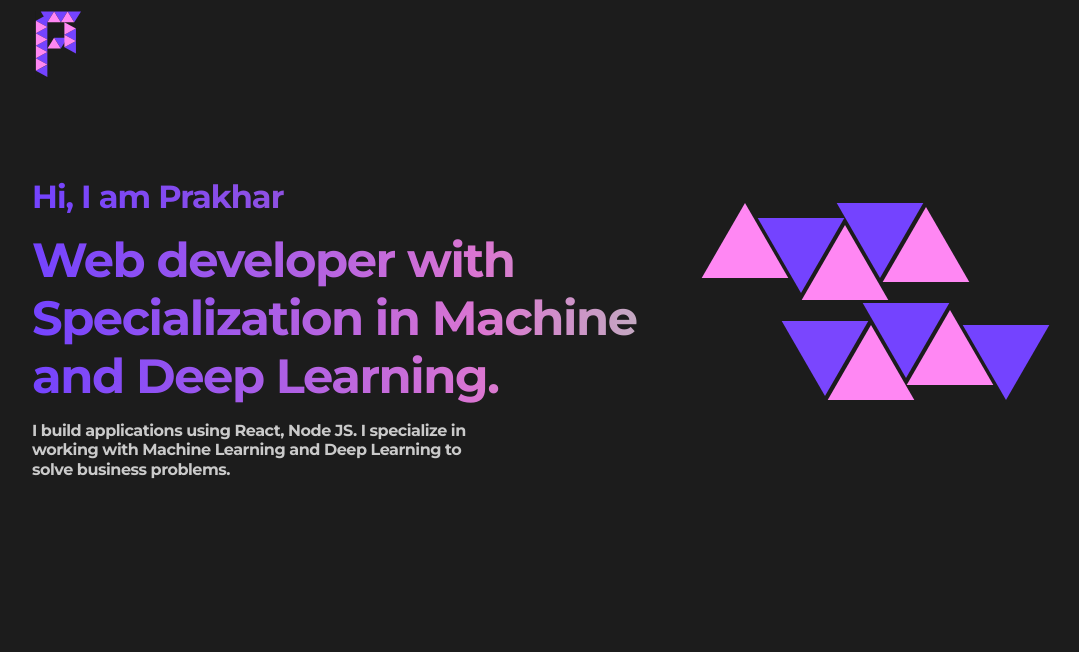
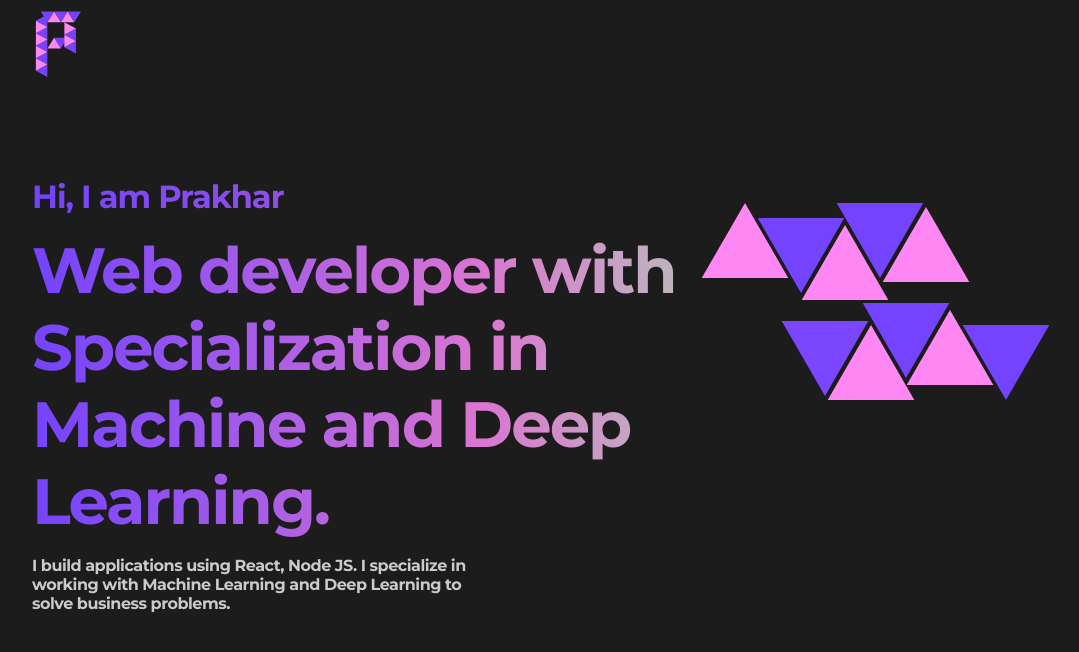
Before and after one commit to Prakhar-FF13/Portfolio, a Next.js app: page / in a window 1280 px wide. Shown: the top 652 px of the page, without its empty margins (96-1175 px from the left). Built offline with nearby package versions, Linux system fonts and the light colour scheme.

Commit message:
Minor Fixes

```diff
--- a/components/Hero.js
+++ b/components/Hero.js
@@ -17,7 +17,6 @@ const PatternContainer = styled.div`
 `;
 
 const Text1 = styled.div`
-  font-size: 24px;
   font-family: "Montserrat";
   font-style: normal;
   font-weight: 700;
@@ -31,6 +30,8 @@ const Text1 = styled.div`
   );
   background-size: 100%;
   background-clip: text;
+  -webkit-background-clip: text;
+  -webkit-text-fill-color: transparent;
   color: transparent;
 `;
 
@@ -39,7 +40,7 @@ const Text2 = styled.div`
   font-family: "Montserrat";
   font-style: normal;
   font-weight: 700;
-  font-size: 48px;
+  font-size: 64px;
   line-height: 120.5%;
   letter-spacing: -0.03em;
   background: linear-gradient(
@@ -50,6 +51,8 @@ const Text2 = styled.div`
   );
   background-size: 100%;
   background-clip: text;
+  -webkit-background-clip: text;
+  -webkit-text-fill-color: transparent;
   color: transparent;
 `;
 
@@ -58,7 +61,7 @@ const Text3 = styled.div`
   max-width: 70%;
   font-family: "Montserrat";
   font-style: normal;
-  font-weight: 700;
+  font-weight: bold;
   font-size: 16px;
   line-height: 120.5%;
   letter-spacing: -0.03em;
```
